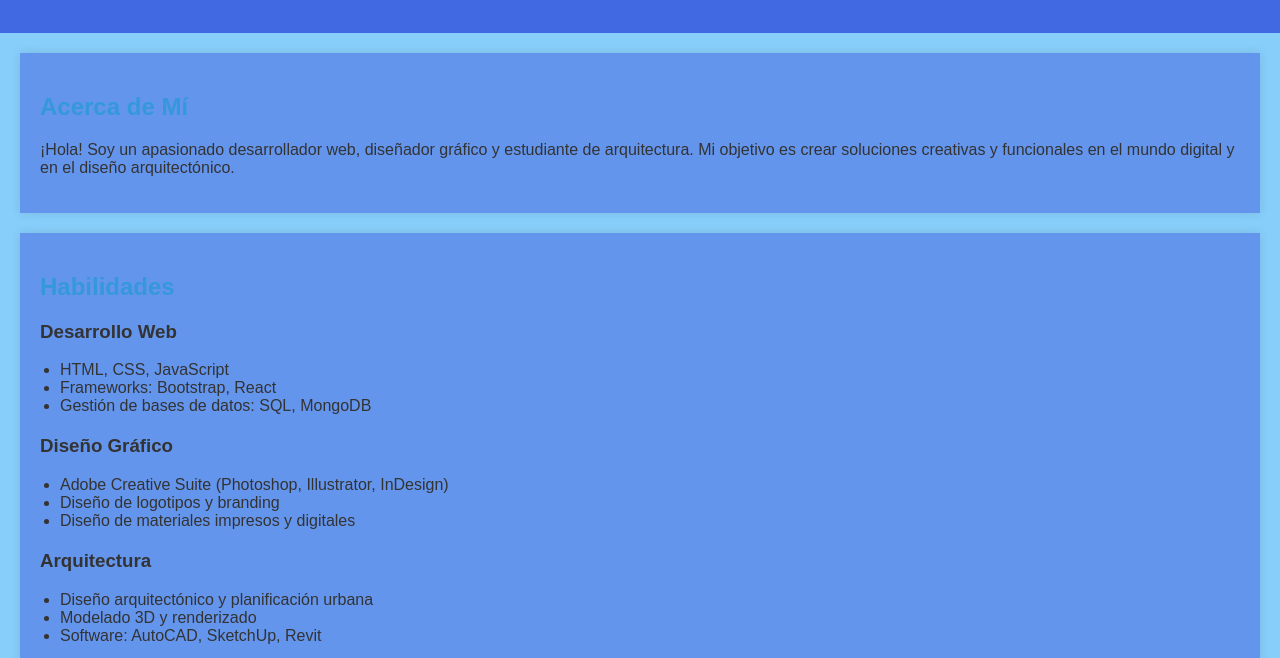
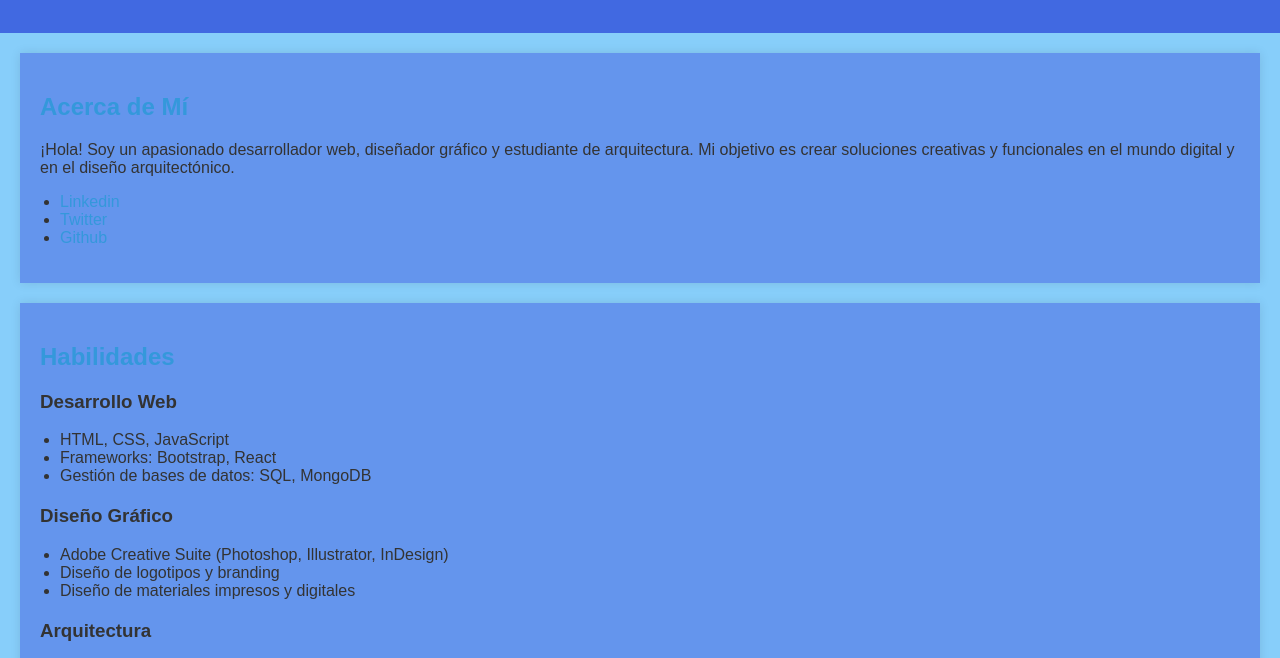
Before and after one commit to crhmeza/First-Web, a plain HTML site: page index.html in a window 1280 px wide. Shown: the part 94-752 px from the top of the page. Drawn offline with Linux system fonts and the light colour scheme.

Commit message:
Update index.html and Social Links

```diff
--- a/index.html
+++ b/index.html
@@ -15,6 +15,11 @@
     <section id="acerca">
         <h2>Acerca de Mí</h2>
         <p>¡Hola! Soy un apasionado desarrollador web, diseñador gráfico y estudiante de arquitectura. Mi objetivo es crear soluciones creativas y funcionales en el mundo digital y en el diseño arquitectónico.</p>
+        <ul>
+            <li><a href="https://www.linkedin.com/">Linkedin</a></li>
+            <li><a href="https://www.twitter.com/">Twitter</a></li>
+            <li><a href="https://www.github.com/">Github</a></li>
+        </ul>
     </section>
 
     <section id="habilidades">
```
